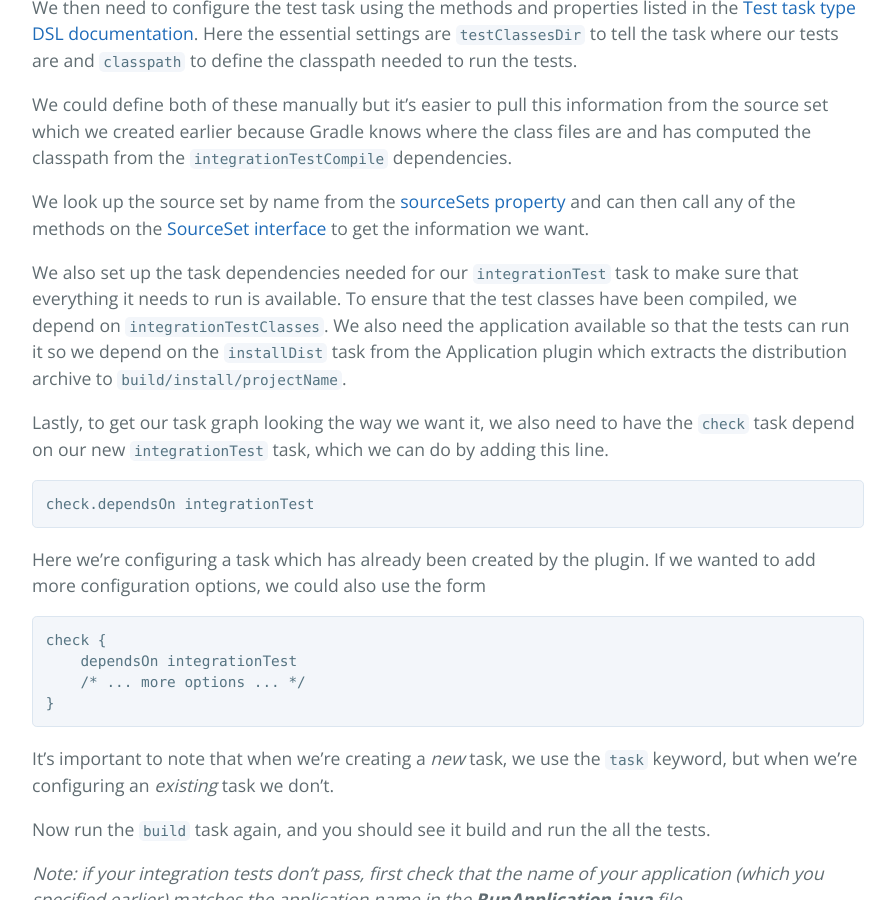
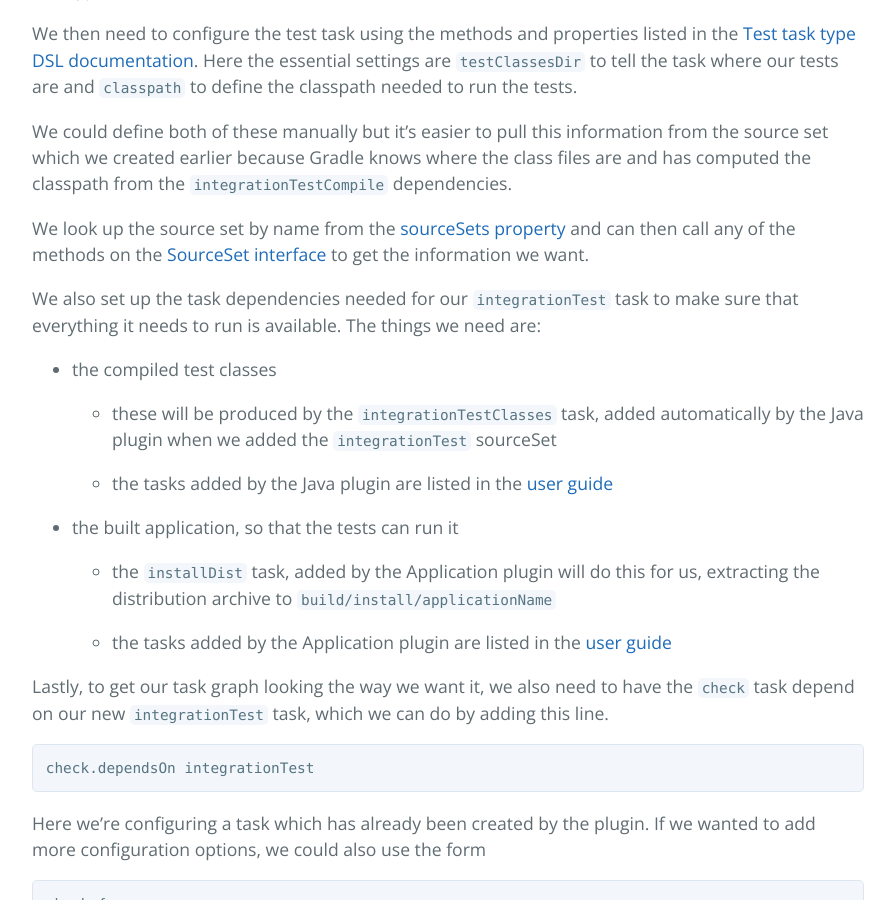
Before and after one commit to Azquelt/gradle-workshop, a Jekyll site: the page built from index.md, in a window 1280 px wide and 900 px high, scrolled down 8143 px. Shown: the whole window, without its empty margins (192-1087 px from the left). Built offline with Jekyll 4.4.1, drawn with Linux system fonts in a browser that asks for light colours; some of the changed text lies outside the part shown.

Commit message:
Change's from Phil's feedback

```diff
--- a/index.md
+++ b/index.md
@@ -43,9 +43,9 @@ This workshop is based on Eclipse and uses the Buildship plugin which provides s
 
   * _Note: you don't need to specify any credentials_
 
-* Select the **master** branch and click **Next >**
+* Make sure that the **master** branch is selected (the other branches don't matter either way) and click **Next >**
 
-* Choose a directory to store the checked out code
+* Choose a directory to store the checked out code and click **Finish**.
 
   * _Note: this should **not** be in your eclipse workspace_
 
@@ -70,7 +70,7 @@ Unfortunately, eclipse won't give you the option of importing a repository as a
 * Wait for buildship to finish downloading Gradle and reading your build file and click **Finish**
 
 On the Gradle Tasks view, open **gradle-workshop** > **build** and double-click **build**.
-In the console view, you should now see the build failing
+In the console view, you should now see the build failing.
 
 _Note: if you can't see the Gradle Tasks view, you can open it by going to **Window** > **Show View** > **Other...** > **Gradle** > **Gradle Tasks**_
 
@@ -219,7 +219,19 @@ We could define both of these manually but it's easier to pull this information
 
 We look up the source set by name from the [sourceSets property][dsl sourceSets property] and can then call any of the methods on the [SourceSet interface][api sourceset interface] to get the information we want.
 
-We also set up the task dependencies needed for our `integrationTest` task to make sure that everything it needs to run is available. To ensure that the test classes have been compiled, we depend on `integrationTestClasses`. We also need the application available so that the tests can run it so we depend on the `installDist` task from the Application plugin which extracts the distribution archive to `build/install/projectName`.
+We also set up the task dependencies needed for our `integrationTest` task to make sure that everything it needs to run is available. The things we need are:
+
+* the compiled test classes
+
+  * these will be produced by the `integrationTestClasses` task, added automatically by the Java plugin when we added the `integrationTest` sourceSet
+
+  * the tasks added by the Java plugin are listed in the [user guide][java tasks]
+
+* the built application, so that the tests can run it
+
+  * the `installDist` task, added by the Application plugin will do this for us, extracting the distribution archive to `build/install/applicationName`
+
+  * the tasks added by the Application plugin are listed in the [user guide][application tasks]
 
 Lastly, to get our task graph looking the way we want it, we also need to have the `check` task depend on our new `integrationTest` task, which we can do by adding this line.
 
@@ -277,6 +289,7 @@ Here are some resources that you may find useful:
 [java configurations]: https://docs.gradle.org/current/userguide/java_plugin.html#sec:java_plugin_and_dependency_management
 [java tasks]: https://docs.gradle.org/current/userguide/java_plugin.html#N14E92
 [application plugin]: https://docs.gradle.org/current/userguide/application_plugin.html
+[application tasks]: https://docs.gradle.org/current/userguide/application_plugin.html#N15F3F
 [api sourceset interface]: https://docs.gradle.org/current/javadoc/org/gradle/api/tasks/SourceSet.html
 [dsl sourceSets property]: https://docs.gradle.org/current/dsl/org.gradle.api.Project.html#org.gradle.api.Project:sourceSets
 [dsl test task type]: https://docs.gradle.org/current/dsl/org.gradle.api.tasks.testing.Test.html
```
